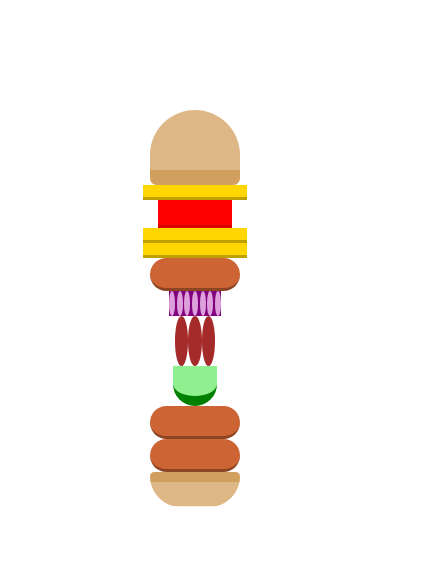
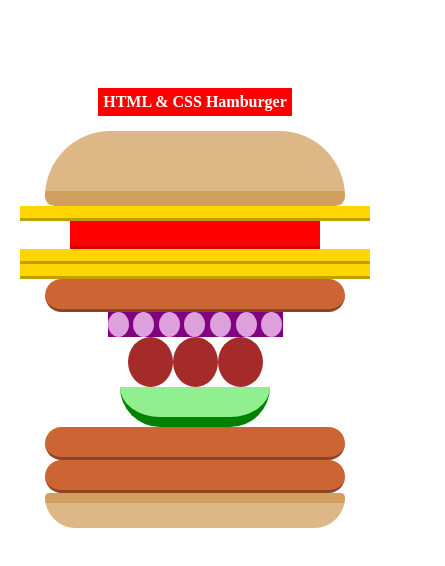
Before and after one commit to ni7x/FrontendZaj1, a plain HTML site: page index.html in a window 390 px wide. Shown: the whole page, 445 px wide, since content can reach past the window. Drawn offline with Linux system fonts and the light colour scheme.

Commit message:
hamburger.html -> index.html dla github pages

```diff
--- a/hamburger.css
+++ b/hamburger.css
@@ -6,6 +6,7 @@ body{
 
 div.main{
     width: 40%;
+    min-width: 500px;
     height: 600px;
     display: flex;
     justify-content: center;
@@ -22,6 +23,14 @@ ul{
     display: block;
     margin: 0;
     list-style: none;
+}
+
+section{
+    background-color: red;
+    padding: 5px;
+    margin-bottom: 15px;
+    color: white;
+    font-family: serif;
 }
 
 
--- a/hamburger.html
+++ b/index.html
@@ -4,10 +4,13 @@
     <meta charset="UTF-8">
     <meta name="viewport" content="width=device-width, initial-scale=1.0">
     <title>Hamburger</title>
-    <link rel="stylesheet" href="hamburger.css">
+    <link rel="stylesheet" href="./hamburger.css">
 </head>
 <body>
     <div class="main">
+            <section>
+                <strong>HTML & CSS Hamburger</strong>
+            </section>
             <div class="bread big"></div>
             <div class="chesse"></div>
             <div class="tomato"></div>
```
